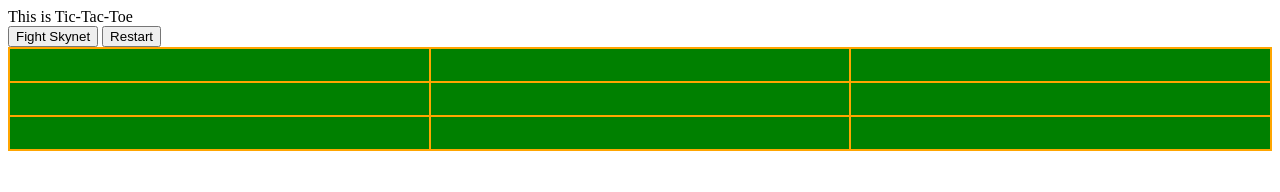
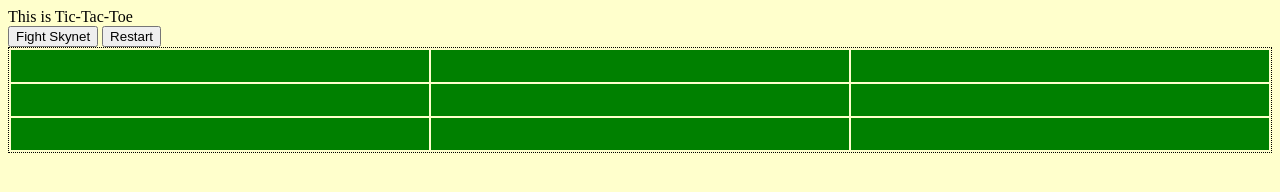
Before and after one commit to razzius-archive/tic-tac-toe, a plain HTML site: page index.html in a window 1280 px wide. Drawn offline with nearby package versions, Linux system fonts and the light colour scheme.

Commit message:
Adds bootstrap and begins rework of styling

```diff
--- a/index.html
+++ b/index.html
@@ -8,7 +8,8 @@
 	<script src='index.js'></script>
 </head>
 <body>
-<div>
+<div id ='mainContainer'>
+	<div id='header'>
 		<div id='status'>This is Tic-Tac-Toe</div>
 	    <button id='mode' type='button' class='btn btn-secondary'>Fight Skynet</button>
 	    <button id="restart" class='btn btn-secondary'>Restart</button>
@@ -33,6 +34,6 @@
 
 	</tbody>
 	</table>
-
+</div>
 </body>
 </html>
--- a/style.css
+++ b/style.css
@@ -1,4 +1,13 @@
+body{
+    background-color: #ffffcc;
+    box-sizing: border-box;
 
+}
+#mainContainer{}
+#header{}
+
+#title{}
+#gameStatus{}
 
 td{
   margin-left: auto;
@@ -9,7 +18,7 @@ td{
   /*min-height: 100px;*/
 }
 table{
-	background-color: orange;
+	border: dotted black 1px;
 	height: 100%;
  	width: 100%;
 }
```
Lines whose indentation alone changed are shown as unchanged.
